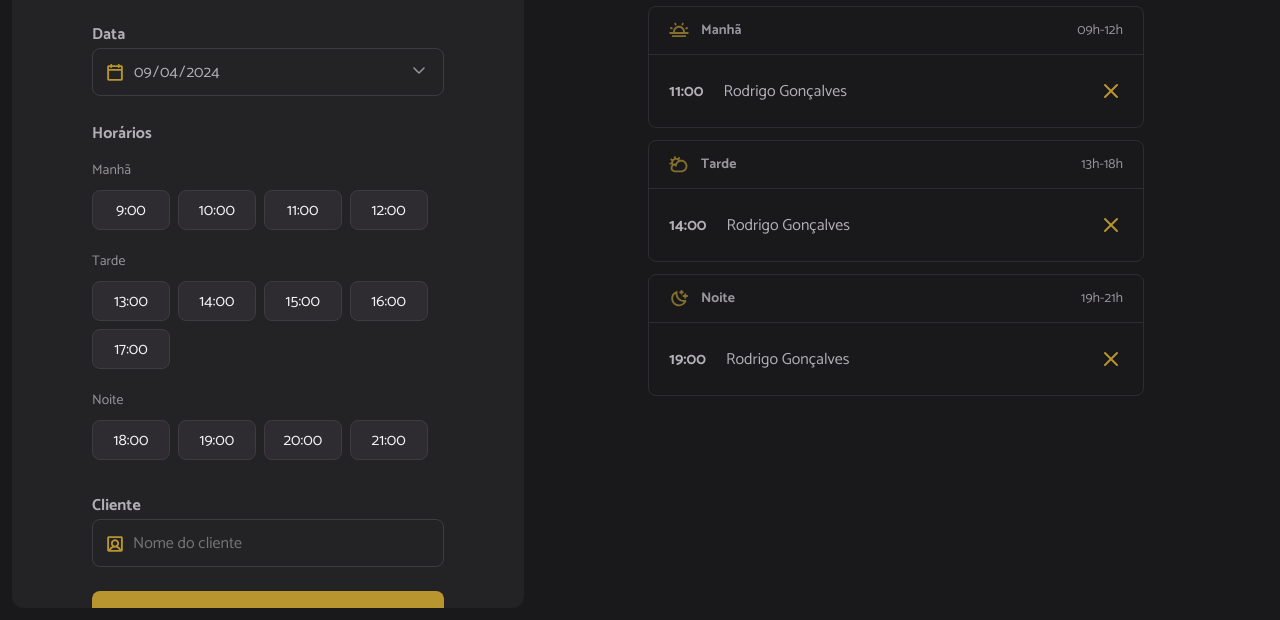
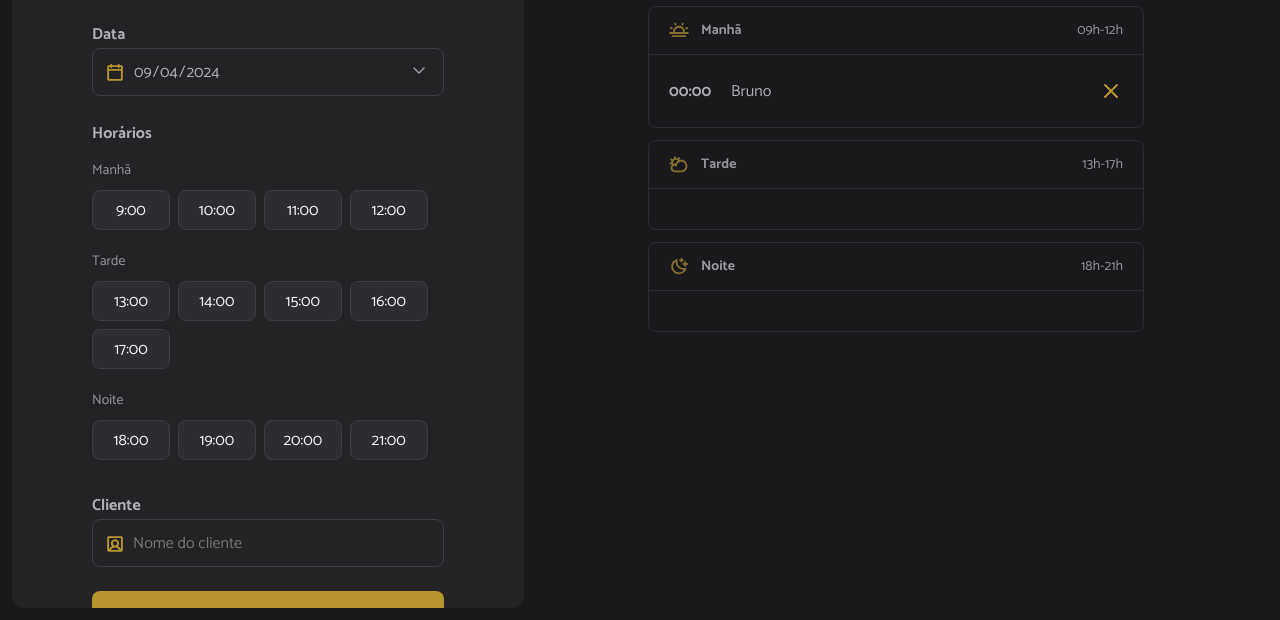
Before and after one commit to BrunoCaputo/hairday, a website built with webpack: page index.html in a window 1280 px wide. Shown: the part 180-800 px from the top of the page. Built offline with nearby package versions, Linux system fonts and the light colour scheme; data requests are answered from the project's data file.

Commit message:
feat: Create HTML appointment item

```diff
--- a/index.html
+++ b/index.html
@@ -71,7 +71,7 @@
             <span>09h-12h</span>
           </header>
           <ul id="period-morning" class="period">
-            <!-- Exemplo  -->
+            <!-- Exemplo
             <li>
               <strong>11:00</strong>
               <span>Rodrigo Gonçalves</span>
@@ -80,7 +80,7 @@
                 alt="Cancelar"
                 class="cancel-icon"
               />
-            </li>
+            </li> -->
           </ul>
         </section>
 
@@ -88,10 +88,10 @@
           <header>
             <img src="./src/assets/icons/afternoon.svg" alt="Tarde" />
             <strong>Tarde</strong>
-            <span>13h-18h</span>
+            <span>13h-17h</span>
           </header>
           <ul id="period-afternoon" class="period">
-            <!-- Exemplo -->
+            <!-- Exemplo
             <li>
               <strong>14:00</strong>
               <span>Rodrigo Gonçalves</span>
@@ -100,7 +100,7 @@
                 alt="Cancelar"
                 class="cancel-icon"
               />
-            </li>
+            </li> -->
           </ul>
         </section>
 
@@ -108,10 +108,10 @@
           <header>
             <img src="./src/assets/icons/night.svg" alt="noite" />
             <strong>Noite</strong>
-            <span>19h-21h</span>
+            <span>18h-21h</span>
           </header>
           <ul id="period-night" class="period">
-            <!-- Exemplo -->
+            <!-- Exemplo
             <li>
               <strong>19:00</strong>
               <span>Rodrigo Gonçalves</span>
@@ -120,7 +120,7 @@
                 alt="Cancelar"
                 class="cancel-icon"
               />
-            </li>
+            </li> -->
           </ul>
         </section>
       </aside>
--- a/server.json
+++ b/server.json
@@ -1,3 +1,9 @@
 {
-  "schedules": []
+  "schedules": [
+    {
+      "id": 1725404530824,
+      "name": "Bruno",
+      "when": "2024-09-04T00:00:00.000Z"
+    }
+  ]
 }
--- a/src/modules/schedules/load.js
+++ b/src/modules/schedules/load.js
@@ -1,5 +1,6 @@
 import { hoursLoad } from "../form/hours-load.js";
 import { fetchAppointmentByDay } from "../../services/fetch-appointment-by-day.js";
+import { showAppointments } from "./show.js";
 
 const selectedDate = document.getElementById("date");
 export async function schedulesDay() {
@@ -9,6 +10,8 @@ export async function schedulesDay() {
     date,
   });
 
+  showAppointments({ dailyAppointments });
+
   // Render available hours
   hoursLoad({ date });
 }
--- /dev/null
+++ b/src/modules/schedules/show.js
@@ -0,0 +1,43 @@
+import dayjs from "dayjs";
+
+const periodMorning = document.getElementById("period-morning");
+const periodAfternoon = document.getElementById("period-afternoon");
+const periodNight = document.getElementById("period-night");
+
+export function showAppointments({ dailyAppointments }) {
+  try {
+    periodMorning.innerHTML = "";
+    periodAfternoon.innerHTML = "";
+    periodNight.innerHTML = "";
+
+    dailyAppointments.forEach((appointment) => {
+      const item = document.createElement("li");
+      const time = document.createElement("strong");
+      const name = document.createElement("span");
+
+      item.setAttribute("data-id", appointment.id);
+      time.textContent = dayjs(appointment.when).format("HH:mm");
+      name.textContent = appointment.name;
+
+      const cancelIcon = document.createElement("img");
+      cancelIcon.classList.add("cancel-icon");
+      cancelIcon.setAttribute("src", "./src/assets/icons/cancel.svg");
+      cancelIcon.setAttribute("alt", "Cancel appointment icon");
+
+      item.append(time, name, cancelIcon);
+
+      const hour = dayjs(appointment.when).hour();
+
+      if (hour <= 12) {
+        periodMorning.appendChild(item);
+      } else if (hour > 12 && hour < 18) {
+        periodAfternoon.appendChild(item);
+      } else {
+        periodNight.appendChild(item);
+      }
+    });
+  } catch (error) {
+    console.error(error);
+    alert("Failed to show the appointments! Try again later.");
+  }
+}
```
